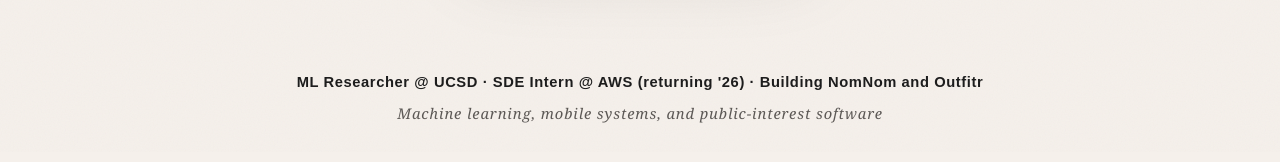
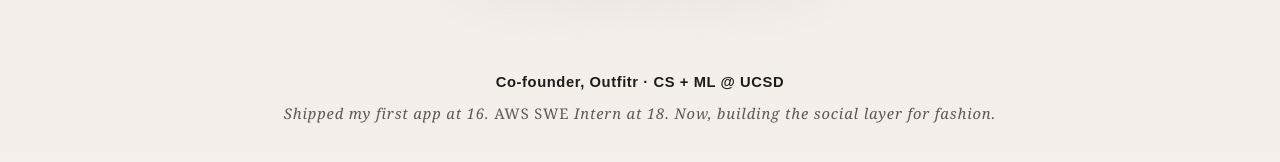
Before and after one commit to rudrakshbhandari/mywebsite, a website: page index.html in a window 1280 px wide. Shown: the part 648-810 px from the top of the page. Drawn offline with nearby package versions, Linux system fonts and the light colour scheme.

Commit message:
fix: sync hero subtitle from main (Co-founder, Outfitr · CS + ML @ UCSD)

```diff
--- a/index.html
+++ b/index.html
@@ -166,10 +166,11 @@
             <span class="hero__line hero__line--last">Bhandari</span>
           </h1>
           <p class="hero__subtitle">
-            <span class="hero__subtitle-line hero__subtitle-line--lede"
-              >ML Researcher @ UCSD · SDE Intern @ AWS (returning '26) · Building NomNom and Outfitr</span
+            <span class="hero__subtitle-line hero__subtitle-line--lede">Co-founder, Outfitr · CS + ML @ UCSD</span>
+            <span class="hero__subtitle-line"
+              >Shipped my first app at 16. <span class="hero__upright">AWS</span>
+              <span class="hero__upright">SWE</span> Intern at 18. Now, building the social layer for fashion.</span
             >
-            <span class="hero__subtitle-line">Machine learning, mobile systems, and public-interest software</span>
           </p>
         </div>
       </section>
```
